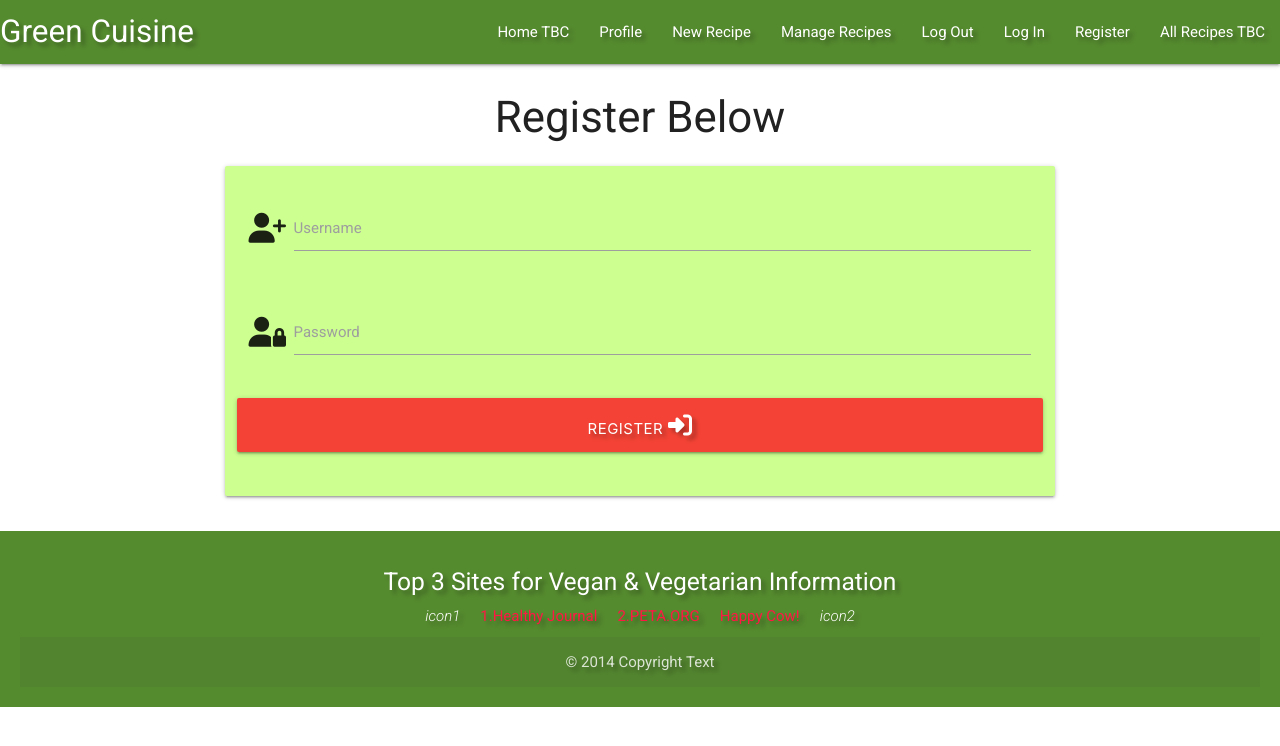
After one commit to JMcbeath1966/Green-Cuisine, a Flask app: page /register in a window 1280 px wide. The commit adds this page. Shown: the top 746 px of the page. Run offline with Flask 3, Linux system fonts and the light colour scheme; some libraries are stand-ins or nearby versions.

Commit message:
Add Register template

```diff
--- a/app.py
+++ b/app.py
@@ -4,6 +4,7 @@ from flask import (
     redirect, request, session, url_for)
 from flask_pymongo import PyMongo
 from bson.objectid import ObjectId
+from werkzeug.security import generate_password_hash, check_password_hash
 if os.path.exists("env.py"):
     import env
 
@@ -23,6 +24,11 @@ def get_recipes():
     return render_template("allrecipes.html", recipes=recipes)
 
 
+@app.route("/register", methods=["GET", "POST"])
+def register():
+    return render_template("register.html")
+
+
 if __name__ == "__main__":
     app.run(host=os.environ.get("IP"),
             port=int(os.environ.get("PORT")),
--- a/static/css/style.css
+++ b/static/css/style.css
@@ -27,5 +27,5 @@ footer {
 
   a {
     color: #ff1744;
-    text-decoration: underline;
+    text-decoration: none;
   }
--- a/templates/base.html
+++ b/templates/base.html
@@ -29,7 +29,7 @@
                 <li><a href="#">Manage Recipes</a></li>
                 <li><a href="#">Log Out</a></li>
                 <li><a href="#">Log In</a></li>
-                <li><a href="#">Register</a></li>
+                <li><a href="{{url_for('register')}}">Register</a></li>
                 <li><a href="{{url_for('get_recipes')}}">All Recipes TBC</a></li>
               </ul>
             </div>
@@ -43,7 +43,7 @@
             <li><a href="#">Manage Recipes</a></li>
             <li><a href="#">Log Out</a></li>
             <li><a href="#">Log In</a></li>
-            <li><a href="#">Register</a></li>
+            <li><a href="{{url_for('register')}}">Register</a></li>
             <li><a href="{{url_for('get_recipes')}}">All Recipes TBC</a></li>
           </ul>
     </header>
--- /dev/null
+++ b/templates/register.html
@@ -0,0 +1,35 @@
+{% extends "base.html" %}
+{% block content %}
+
+<h3 class="center-align">Register Below</h3>
+
+<div class="row">
+    <form class="col s12 m8 offset-m2" method="POST" action="{{ url_for('register') }}">
+      <div class="card-panel light-green accent-1">
+        <!--Username Field-->
+        <div class="row">
+            <div class="input-field col s12">
+                <i class="fas fa-user-plus prefix"></i>
+                <input id="username" name="username" type="text" class="validate">
+                <label for="username">Username</label>
+            </div>
+        </div>
+        <div class="row">
+            <!--Password Field-->
+            <div class="input-field col s12">
+                <i class="fas fa-user-lock prefix"></i>
+                <input id="password" name="password" type="password" class="validate">
+                <label for="password">Password</label>
+            </div>
+        </div>
+        <div class="row">
+            <!--Register Button-->
+            <button type="submit" class="col s12 btn-large red text-shadow">
+                Register <i class="fas fa-sign-in-alt"></i>
+            </button>
+        </div>
+      </div>
+    </div>
+  </div>
+
+  {% endblock %}
```
Also changed, not shown: readme.md.
